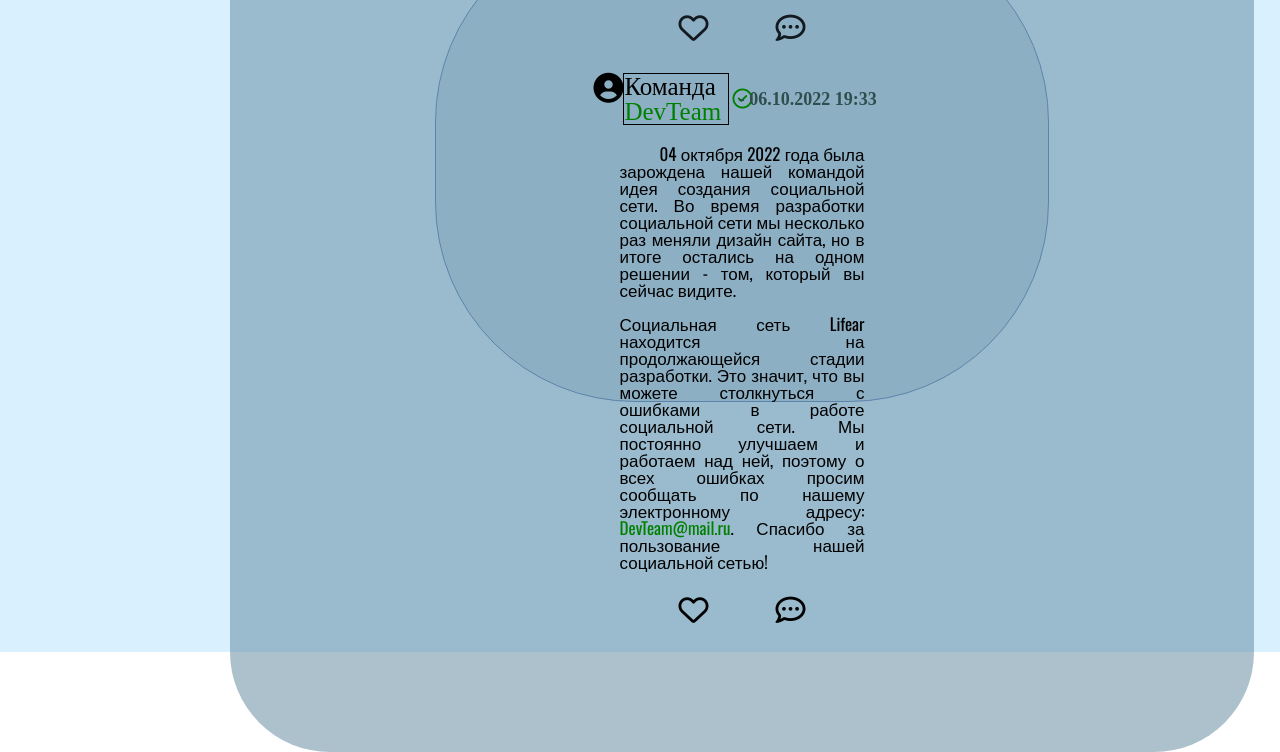
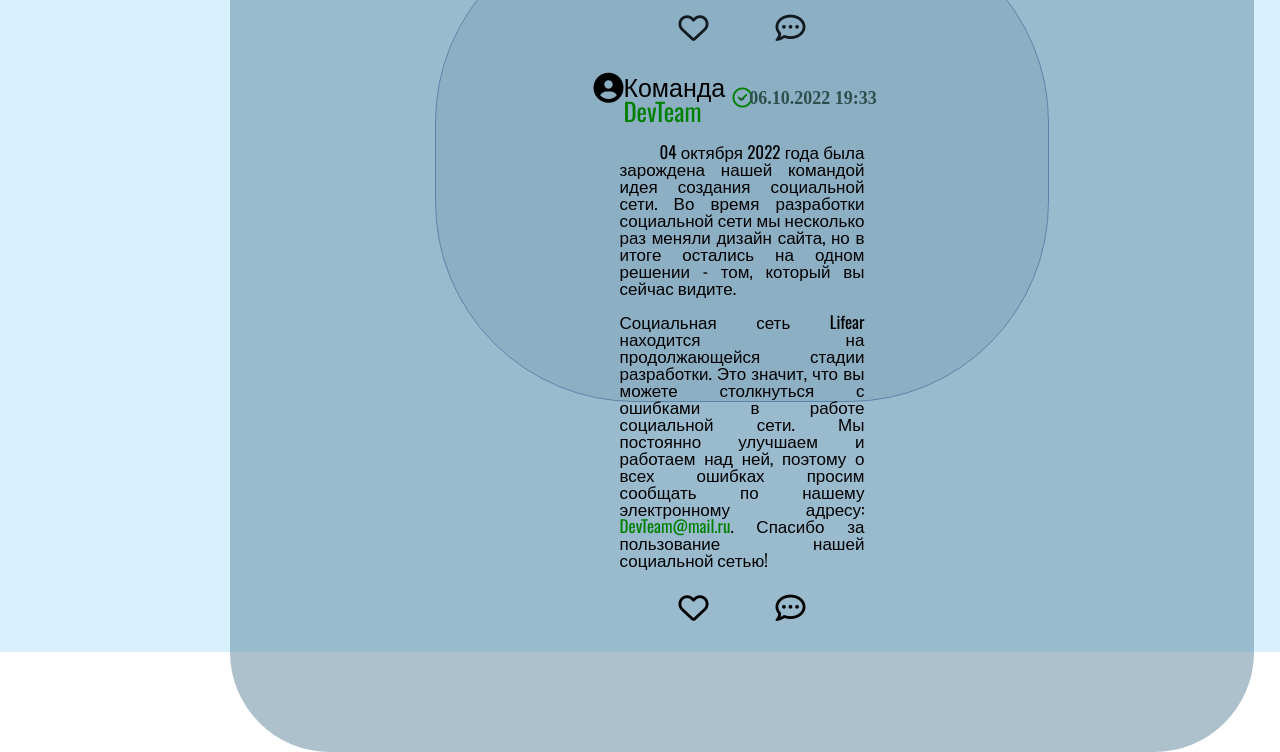
Before and after one commit to Fealerok/social-site, a plain HTML site: page Social-site/index.html in a window 1280 px wide. Shown: the part 948-1700 px from the top of the page. Drawn offline with nearby package versions, Linux system fonts and the light colour scheme.

Commit message:
Add files via upload

```diff
--- a/Social-site/index.html
+++ b/Social-site/index.html
@@ -99,13 +99,13 @@
 
         <div class="news_content2">
           <div class="name_news_content2">
-                <div class="name_and_ico2">
-                <div class="block_name_ico2">
+                <div class="name_and_ico">
+                <div class="block_name_ico">
                      <div class="ico_name2">
                          <i class="fa fa-user-circle" aria-hidden="true"></i>
                      </div>
 
-                     <div class="name_name2">
+                     <div class="name_name">
                          <h3>Команда <span>DevTeam</span></h3>
                      </div>
                 </div>
```
